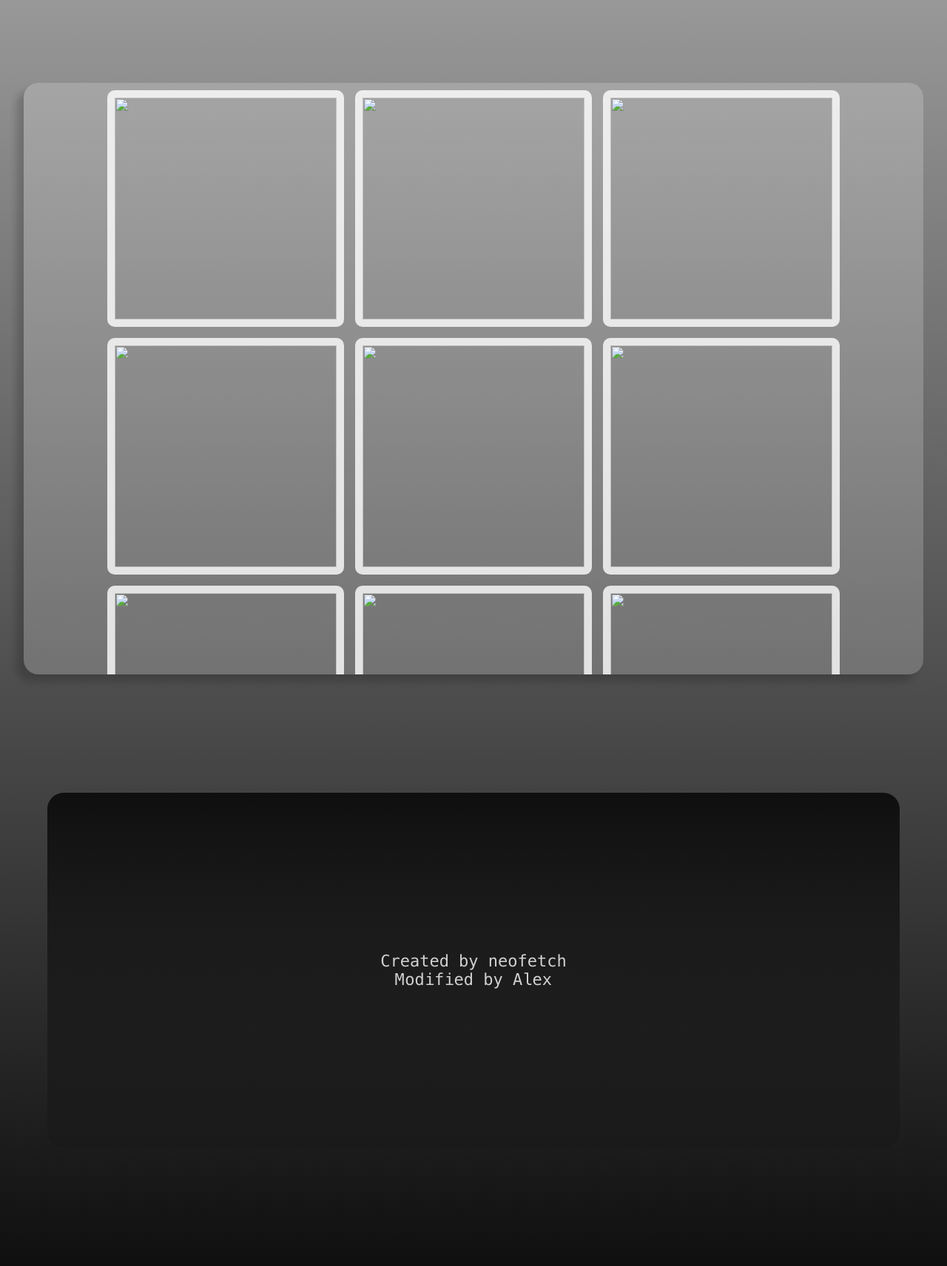
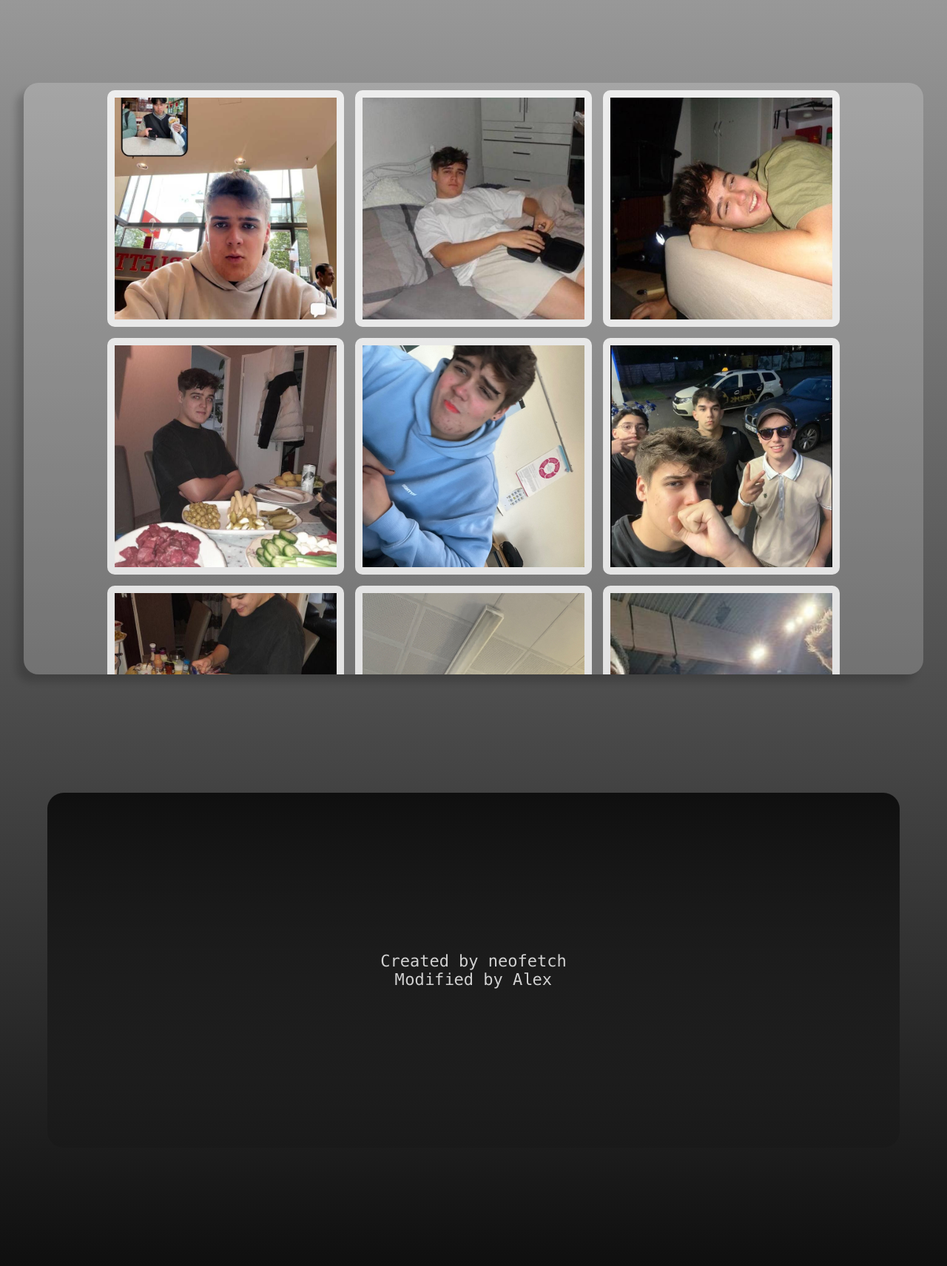
Before and after one commit to alex-027/alex-027.github.io, a plain HTML site: page toms 18ter/coffee-shop-website-design-main/gallerie/oberstufe.html in a window 1280 px wide. Shown: the part 688-2400 px from the top of the page at 74% size. Drawn offline with nearby package versions, Linux system fonts and the light colour scheme; files whose address does not match are found by name.

Commit message:
oberstufe gallerie + erweiterung der mittelstufe

```diff
--- a/toms 18ter/coffee-shop-website-design-main/gallerie/oberstufe.html
+++ b/toms 18ter/coffee-shop-website-design-main/gallerie/oberstufe.html
@@ -28,16 +28,19 @@
       <div id="gallery">
         <div id="gallery-photos">
           <!-- by JS -->
-          <div class="image"> <img src="./photos/1.jpg" alt=""/></div>
-          <div class="image"> <img src="./photos/2.jpg" alt=""/></div>
-          <div class="image"> <img src="./photos/3.jpg" alt=""/></div>
-          <div class="image"> <img src="./photos/4.jpg" alt=""/></div>
-          <div class="image"> <img src="./photos/5.jpg" alt=""/></div>
-          <div class="image"> <img src="./photos/6.jpg" alt=""/></div>
-          <div class="image"> <img src="./photos/7.jpg" alt=""/></div>
-          <div class="image"> <img src="./photos/8.jpg" alt=""/></div>
-          <div class="image"> <img src="./photos/9.jpg" alt=""/></div>
-          <div class="image"> <img src="./photos/10.jpg" alt=""/></div>
+          <div class="image"> <img src="/toms 18ter/coffee-shop-website-design-main/image/oberstufe/beReal.jpg" alt=""/></div>
+          <div class="image"> <img src="/toms 18ter/coffee-shop-website-design-main/image/oberstufe/bett.jpg" alt=""/></div>
+          <div class="image"> <img src="/toms 18ter/coffee-shop-website-design-main/image/oberstufe/bett2.jpg" alt=""/></div>
+          <div class="image"> <img src="/toms 18ter/coffee-shop-website-design-main/image/oberstufe/esstisch.jpg" alt=""/></div>
+          <div class="image"> <img src="/toms 18ter/coffee-shop-website-design-main/image/oberstufe/frau.jpg" alt=""/></div>
+          <div class="image"> <img src="/toms 18ter/coffee-shop-website-design-main/image/oberstufe/gang.jpg" alt=""/></div>
+          <div class="image"> <img src="/toms 18ter/coffee-shop-website-design-main/image/oberstufe/geschenke.jpg" alt=""/></div>
+          <div class="image"> <img src="/toms 18ter/coffee-shop-website-design-main/image/oberstufe/gucken.jpg" alt=""/></div>
+          <div class="image"> <img src="/toms 18ter/coffee-shop-website-design-main/image/oberstufe/lemuboss.jpg" alt=""/></div>
+          <div class="image"> <img src="/toms 18ter/coffee-shop-website-design-main/image/oberstufe/Oberstufe.jpg" alt=""/></div>
+          <div class="image"> <img src="/toms 18ter/coffee-shop-website-design-main/image/oberstufe/rock.jpg" alt=""/></div>
+          <div class="image"> <img src="/toms 18ter/coffee-shop-website-design-main/image/oberstufe/silvester.jpg" alt=""/></div>
+          <div class="image"> <img src="/toms 18ter/coffee-shop-website-design-main/image/oberstufe/trymacs.jpg" alt=""/></div>
         </div>
         <div id="image-popup">
           <span>&times;</span>
```
Also changed, not shown: toms 18ter/coffee-shop-website-design-main/gallerie/mittelstufe.html (+9 -0 lines), toms 18ter/coffee-shop-website-design-main/index.html (+7 -7 lines), toms 18ter/coffee-shop-website-design-main/image/5.-10.klasse/amogus.jpg (added), toms 18ter/coffee-shop-website-design-main/image/5.-10.klasse/beReal.jpg (renamed from toms 18ter/coffee-shop-website-design-main/image/5.-10.klasse/WhatsApp Image 2024-02-03 at 13.13.40_8f0231ca.jpg), toms 18ter/coffee-shop-website-design-main/image/5.-10.klasse/bett.jpg (added), toms 18ter/coffee-shop-website-design-main/image/5.-10.klasse/fortnite.jpg (added), toms 18ter/coffee-shop-website-design-main/image/5.-10.klasse/ilias.jpg (added), toms 18ter/coffee-shop-website-design-main/image/5.-10.klasse/nah.jpg (renamed from toms 18ter/coffee-shop-website-design-main/image/5.-10.klasse/WhatsApp Image 2024-02-03 at 13.13.40_b535ddd7.jpg), toms 18ter/coffee-shop-website-design-main/image/5.-10.klasse/nah2.jpg (added), toms 18ter/coffee-shop-website-design-main/image/5.-10.klasse/pizza.jpg (added), toms 18ter/coffee-shop-website-design-main/image/5.-10.klasse/sticker.jpg (added), toms 18ter/coffee-shop-website-design-main/image/oberstufe/beReal.jpg (renamed from toms 18ter/coffee-shop-website-design-main/image/oberstufe/WhatsApp Image 2024-02-03 at 13.13.40_7acd60d8.jpg), toms 18ter/coffee-shop-website-design-main/image/oberstufe/bett2.jpg (renamed from toms 18ter/coffee-shop-website-design-main/image/oberstufe/WhatsApp Image 2024-02-03 at 20.47.39_b53d7e8d.jpg), toms 18ter/coffee-shop-website-design-main/image/oberstufe/esstisch.jpg (renamed from toms 18ter/coffee-shop-website-design-main/image/oberstufe/WhatsApp Image 2024-02-03 at 20.47.38_85bbc16b.jpg), 5 more files.
